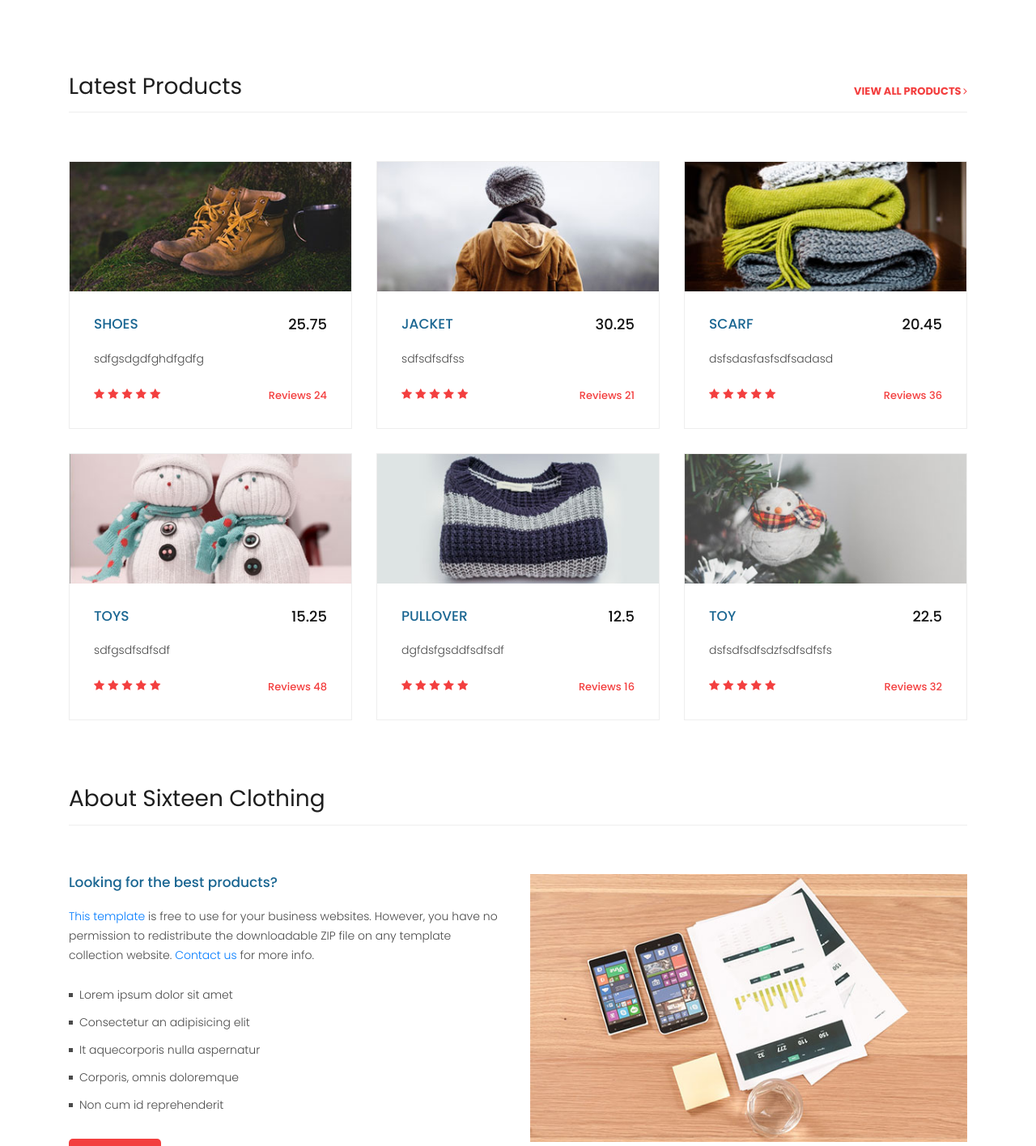
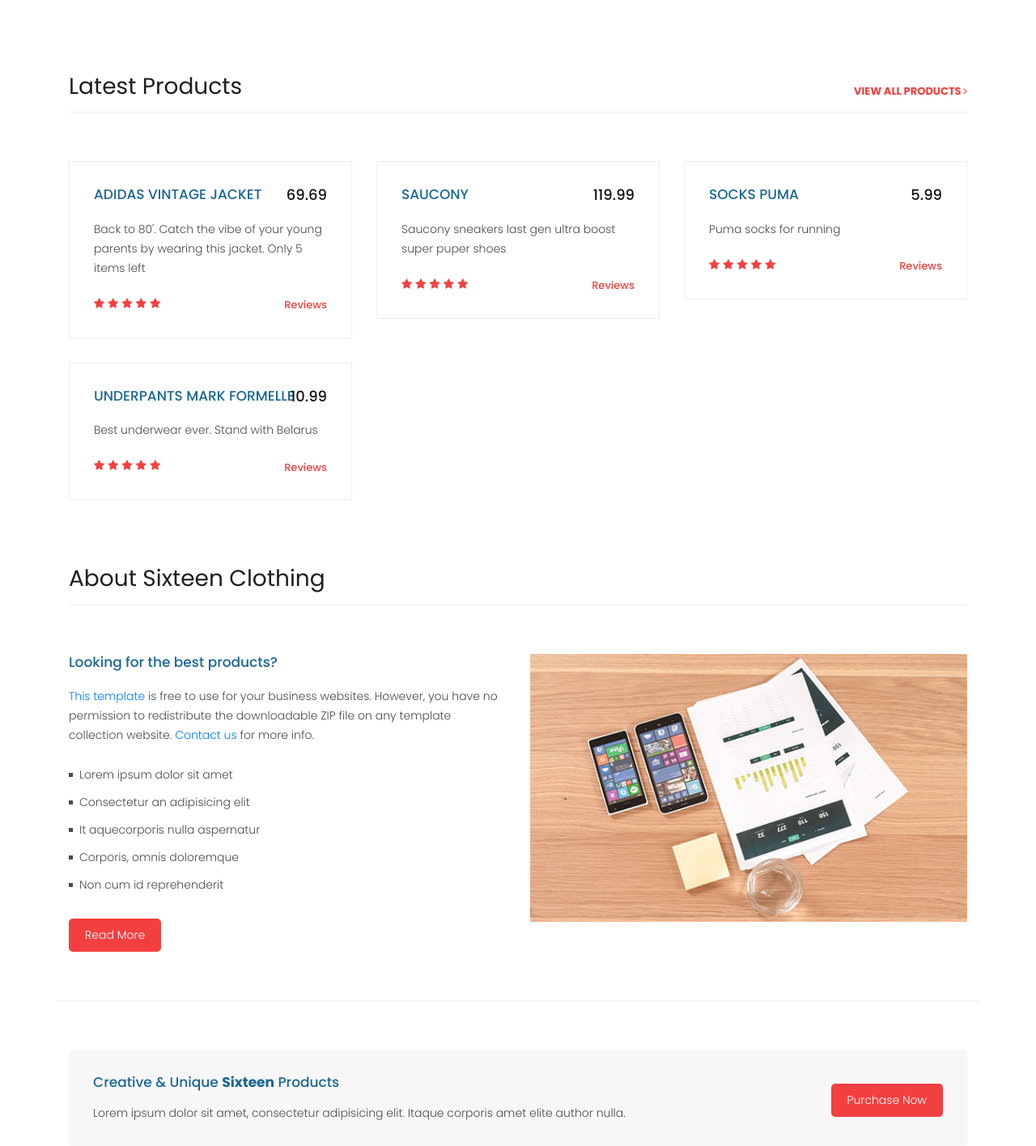
Before and after one commit to YauheniHuryn/django-project, a Django app: page / in a window 1280 px wide. Shown: the part 466-1882 px from the top of the page at 81% size. Run offline with Django 4.2, Linux system fonts and the light colour scheme; data comes from the database, SQL or seed files in the repository; some libraries are stand-ins or nearby versions.

Commit message:
edited home page

```diff
--- a/myshop/home/templates/latest_product.html
+++ b/myshop/home/templates/latest_product.html
@@ -6,15 +6,15 @@
           <div class="col-md-12">
             <div class="section-heading">
               <h2>Latest Products</h2>
-              <a href="products.html">view all products <i class="fa fa-angle-right"></i></a>
+              <a href="{% url 'our_products:product_list' %}">view all products <i class="fa fa-angle-right"></i></a>
             </div>
           </div>
           {% for item in items %}
             <div class="col-md-4">
               <div class="product-item">
-                <a href="#"><img src={% static item.pic %} alt=""></a>
+
                 <div class="down-content">
-                  <a href="#"><h4>{{item.article | upper}}</h4></a>
+                  <a href="#"><h4>{{item.name | upper}}</h4></a>
                   <h6>{{item.price}}</h6>
                   <p>{{item.description}}</p>
                   <ul class="stars">
--- a/myshop/home/views.py
+++ b/myshop/home/views.py
@@ -1,38 +1,10 @@
 from django.shortcuts import render
-
-pics_last_prod = [
-    {
-        "article": "Shoes",
-        "description": "sdfgsdgdfghdfgdfg",
-        "pic": "images/product_01.jpg",
-        "price": 25.75,
-        "reviews": 24,
-    },
-    {"article": "Jacket", "description": "sdfsdfsdfss", "pic": "images/product_02.jpg", "price": 30.25, "reviews": 21},
-    {
-        "article": "Scarf",
-        "description": "dsfsdasfasfsdfsadasd",
-        "pic": "images/product_03.jpg",
-        "price": 20.45,
-        "reviews": 36,
-    },
-    {"article": "Toys", "description": "sdfgsdfsdfsdf", "pic": "images/product_04.jpg", "price": 15.25, "reviews": 48},
-    {
-        "article": "Pullover",
-        "description": "dgfdsfgsddfsdfsdf",
-        "pic": "images/product_05.jpg",
-        "price": 12.50,
-        "reviews": 16,
-    },
-    {
-        "article": "Toy",
-        "description": "dsfsdfsdfsdzfsdfsdfsfs",
-        "pic": "images/product_06.jpg",
-        "price": 22.50,
-        "reviews": 32,
-    },
-]
+from django.shortcuts import render, get_object_or_404
+from our_products.models import Category, Product
 
 
 def home(request):
-    return render(request, "home.html", {"items": pics_last_prod, "page_tag": "home"})
+    category = None
+    categories = Category.objects.all()
+    products = Product.objects.filter(available=True)
+    return render(request, "home.html", {"category": category, "categories" : categories, "items": products, "page_tag": "home"})
```
